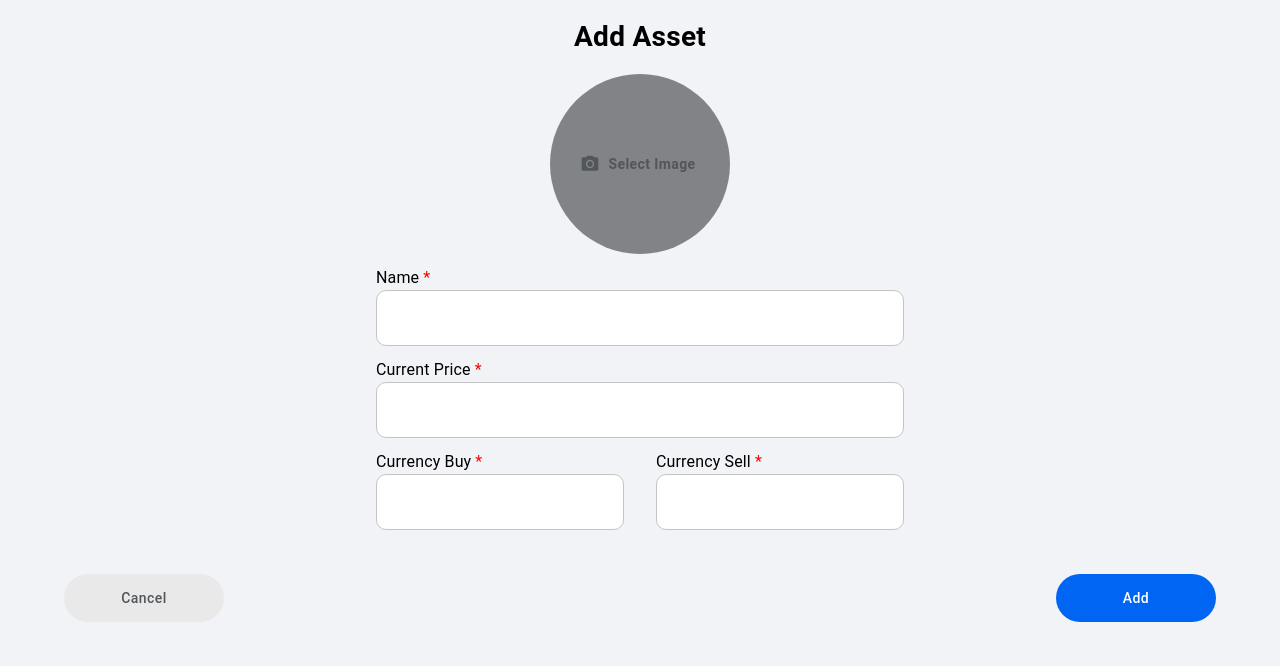
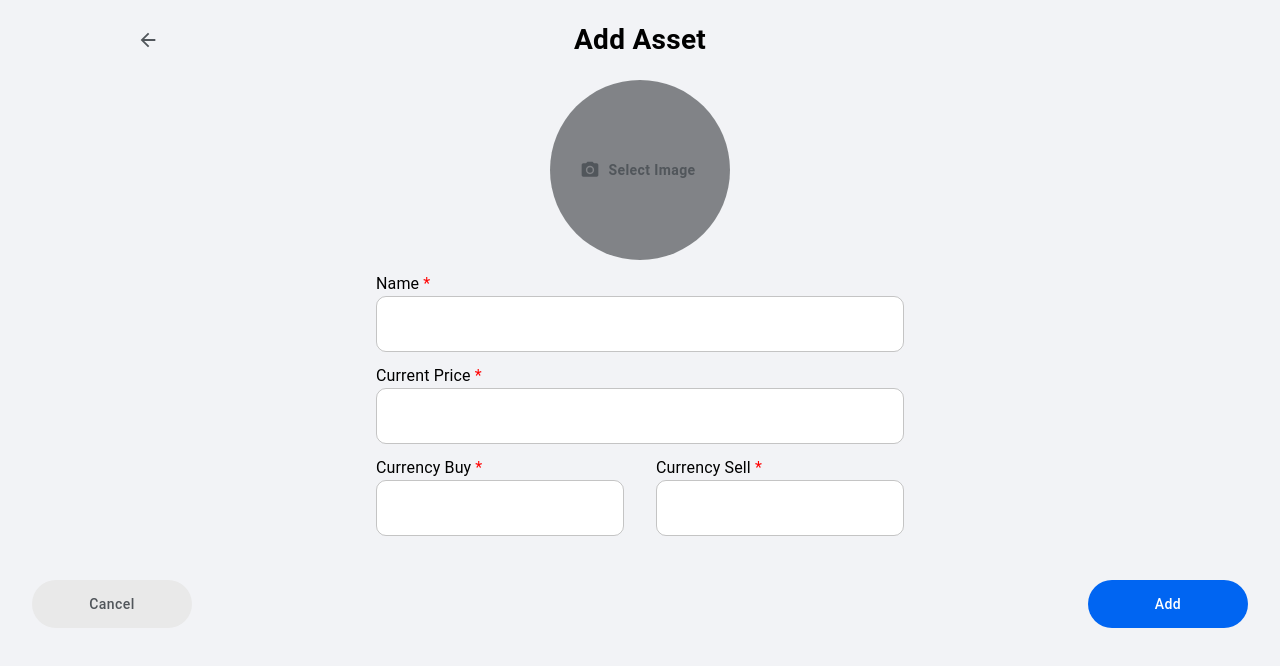
Before and after one commit to AmirHosein-Gharaati/AET-front, a React (Vite) app: page /dashboard/asset/add in a window 1280 px wide. Shown: the top 666 px of the page. Built offline with nearby package versions, Linux system fonts and the light colour scheme.

Commit message:
refactor: use PageHeader for AddAsset

```diff
--- a/src/pages/dashboard/asset/add/AddAsset.tsx
+++ b/src/pages/dashboard/asset/add/AddAsset.tsx
@@ -1,12 +1,7 @@
-import {
-  Box,
-  Button,
-  Container,
-  OutlinedInput,
-  Typography,
-} from "@mui/material";
+import { Box, Button, OutlinedInput, Typography } from "@mui/material";
 import { useNavigate } from "react-router-dom";
 import InputFileUpload from "@/components/InputFileUploadCustom";
+import { PageHeader } from "@/components/PageHeader";
 
 export default function AddAsset() {
   const navigate = useNavigate();
@@ -16,7 +11,6 @@ export default function AddAsset() {
   }
 
   return (
-    <Container>
     <Box
       sx={{
         display: "flex",
@@ -24,9 +18,7 @@ export default function AddAsset() {
         alignItems: "center",
       }}
     >
-        <Typography component="h1" fontWeight={600} fontSize={28} marginY={2}>
-          Add Asset
-        </Typography>
+      <PageHeader title="Add Asset" backPath="/dashboard/asset" />
 
       <InputFileUpload />
 
@@ -142,6 +134,5 @@ export default function AddAsset() {
         </Button>
       </Box>
     </Box>
-    </Container>
   );
 }
```
Lines whose indentation alone changed are shown as unchanged.
